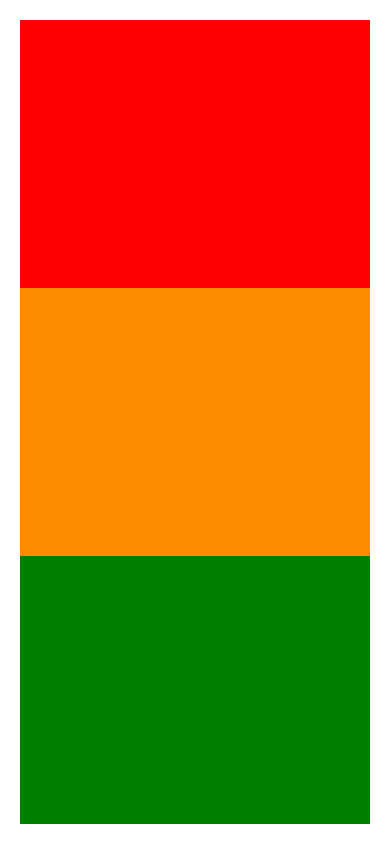
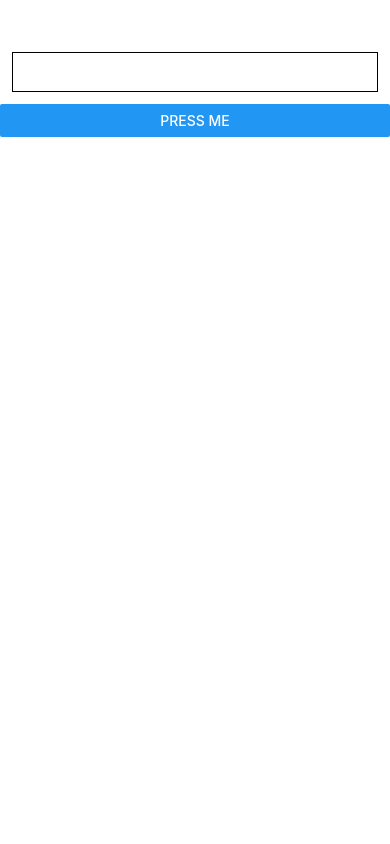
Before and after one commit to IbraimBarrios/MobileApp, a React Native app: screen / in a window 390 px wide. Built offline with nearby package versions, Linux system fonts and the light colour scheme.

Commit message:
ImputText and events basics

```diff
--- a/App.tsx
+++ b/App.tsx
@@ -1,4 +1,5 @@
-import { StyleSheet, View } from 'react-native';
+import React, { useState } from 'react';
+import { Button, StyleSheet, TextInput, View } from 'react-native';
 
 // Esta es la estructura basica en CLI
 // function App() {
@@ -13,11 +14,30 @@ import { StyleSheet, View } from 'react-native';
 // }
 
 function App() {
+  const [value, setValue] = useState('');
+
+  const handleInputChange = (text: string) => {
+    setValue(text);
+  };
+
+  const handleButtonPress = () => {
+    //Enviarlo a una API
+
+    /**
+     * fetch("api", {user: value})
+     */
+
+    setValue('');
+  };
+
   return (
-    <View style={[styles.container, styles.direction]}>
-      <View style={[styles.redContainer, styles.column]} />
-      <View style={[styles.darkorangeContainer, styles.column]} />
-      <View style={[styles.greenContainer, styles.column]} />
+    <View style={styles.container}>
+      <TextInput
+        value={value}
+        style={styles.textInput}
+        onChangeText={handleInputChange}
+      />
+      <Button title="Press me" onPress={handleButtonPress} />
     </View>
   );
 }
@@ -25,13 +45,14 @@ function App() {
 const styles = StyleSheet.create({
   container: {
     flex: 1,
-    padding: 20,
+    paddingTop: 40,
   },
-  direction: { flexDirection: 'column' },
-  column: { flex: 1 },
-  redContainer: { backgroundColor: 'red' },
-  darkorangeContainer: { backgroundColor: 'darkorange' },
-  greenContainer: { backgroundColor: 'green' },
+  textInput: {
+    height: 40,
+    margin: 12,
+    borderWidth: 1,
+    padding: 10,
+  },
 });
 
 export default App;
```
